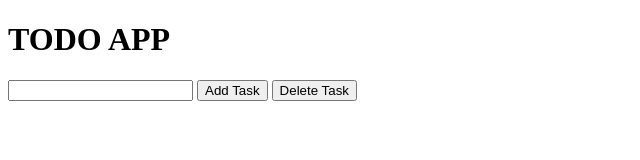
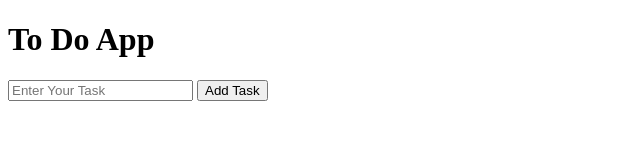
Before and after one commit to adeshhg/TODO-APP, a plain HTML site: page index.html in a window 1280 px wide. Shown: the whole page, without its empty margins (0-640 px from the left). Drawn offline with Linux system fonts and the light colour scheme.

Commit message:
Update index.html

```diff
--- a/index.html
+++ b/index.html
@@ -3,13 +3,16 @@
 <head>
     <meta charset="UTF-8">
     <meta name="viewport" content="width=device-width, initial-scale=1.0">
-    <title>TODO APP</title>
+    <title>To Do App using JS</title>
 </head>
 <body>
-    <h1>TODO APP</h1>
-    <input id="text" type="text">
-    <button id="add">Add Task</button>
-    <button id="del">Delete Task</button>
-    <script src="script.js"> </script>
+    <h1>To Do App</h1>
+    <input type="text" id="textInput" placeholder="Enter Your Task">
+    <button onclick="addTask()">Add Task</button>
+
+    <div id="tasks"></div>
+
+
+    <script src="script.js"></script>
 </body>
 </html>
```
